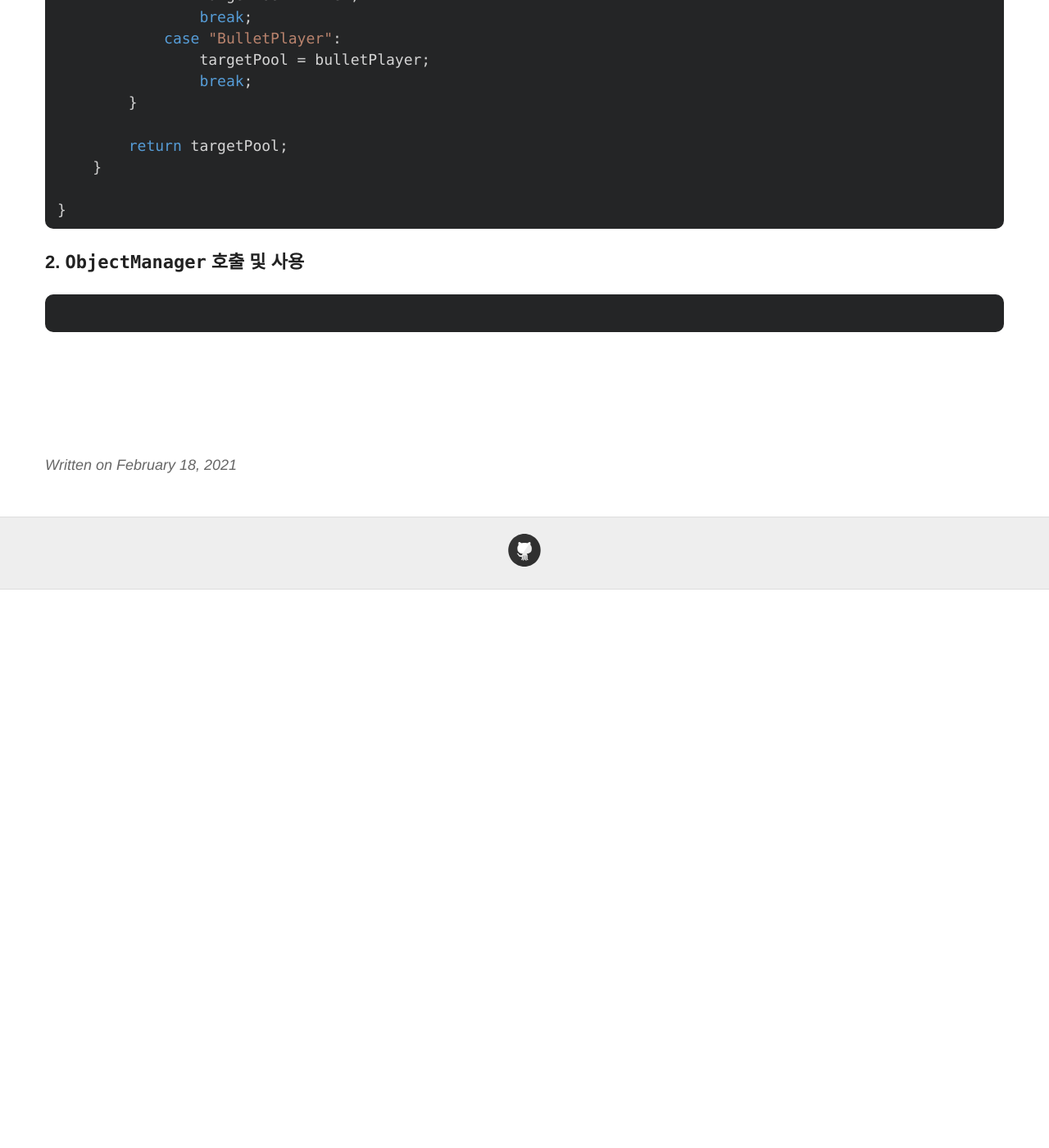
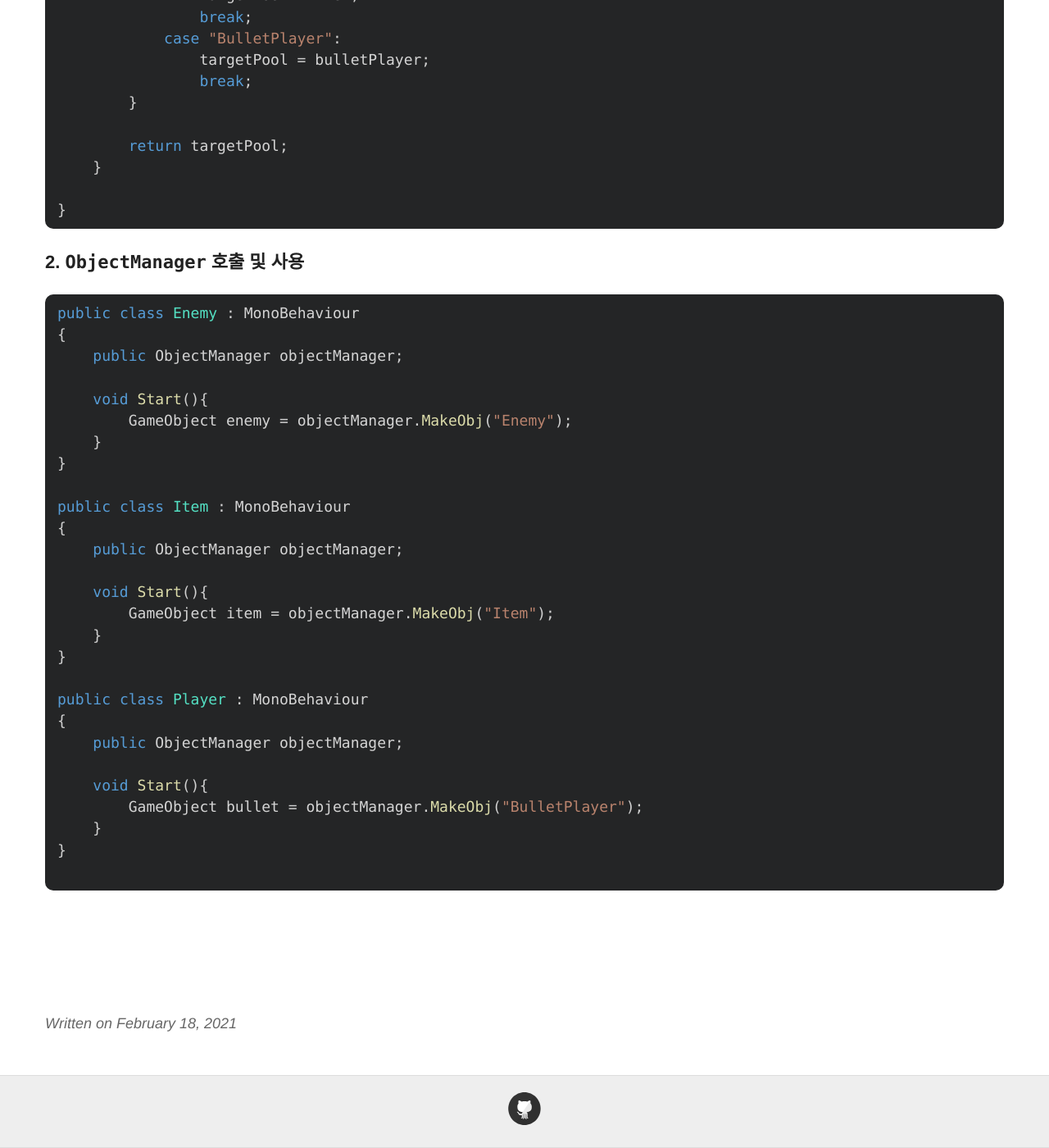
Before and after one commit to keemeesuu/keemeesuu.github.io, a Jekyll site: the page built from _posts/dev/Unity/2021-02-18-objectPooling.md, in a window 1280 px wide and 1400 px high, scrolled down 3089 px. Shown: the whole window at 82% size. Built offline with Jekyll 4.4.1, drawn with Linux system fonts in a browser that asks for light colours; before the commit the page ends 3808 px from its top, so only the background shows below that.

Commit message:
Update 2021-02-18-objectPooling.md

````diff
--- a/_posts/dev/Unity/2021-02-18-objectPooling.md
+++ b/_posts/dev/Unity/2021-02-18-objectPooling.md
@@ -133,5 +133,31 @@ public class ObjectManager : MonoBehaviour
 ### 2. `ObjectManager` 호출 및 사용
 
 ```c#
+public class Enemy : MonoBehaviour
+{
+    public ObjectManager objectManager;
+
+    void Start(){
+        GameObject enemy = objectManager.MakeObj("Enemy");
+    }
+}
+
+public class Item : MonoBehaviour
+{
+    public ObjectManager objectManager;
+
+    void Start(){
+        GameObject item = objectManager.MakeObj("Item");
+    }
+}
+
+public class Player : MonoBehaviour
+{
+    public ObjectManager objectManager;
+
+    void Start(){
+        GameObject bullet = objectManager.MakeObj("BulletPlayer");
+    }
+}
 
 ```
````
